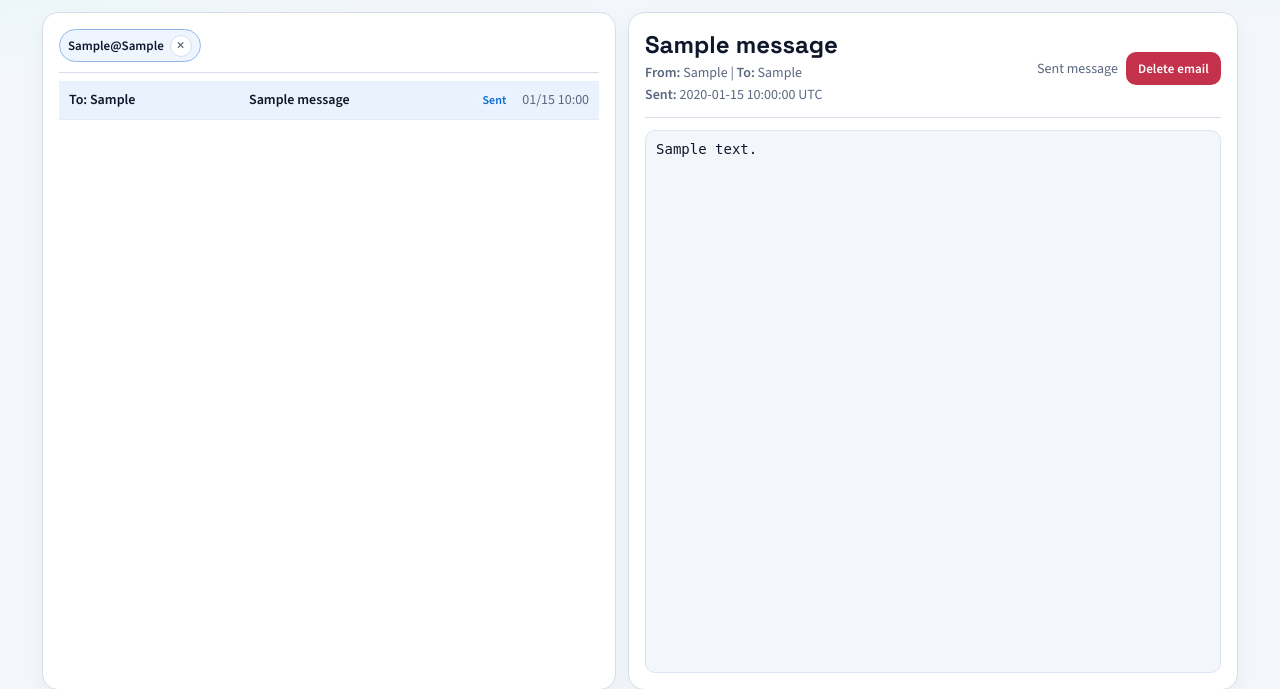
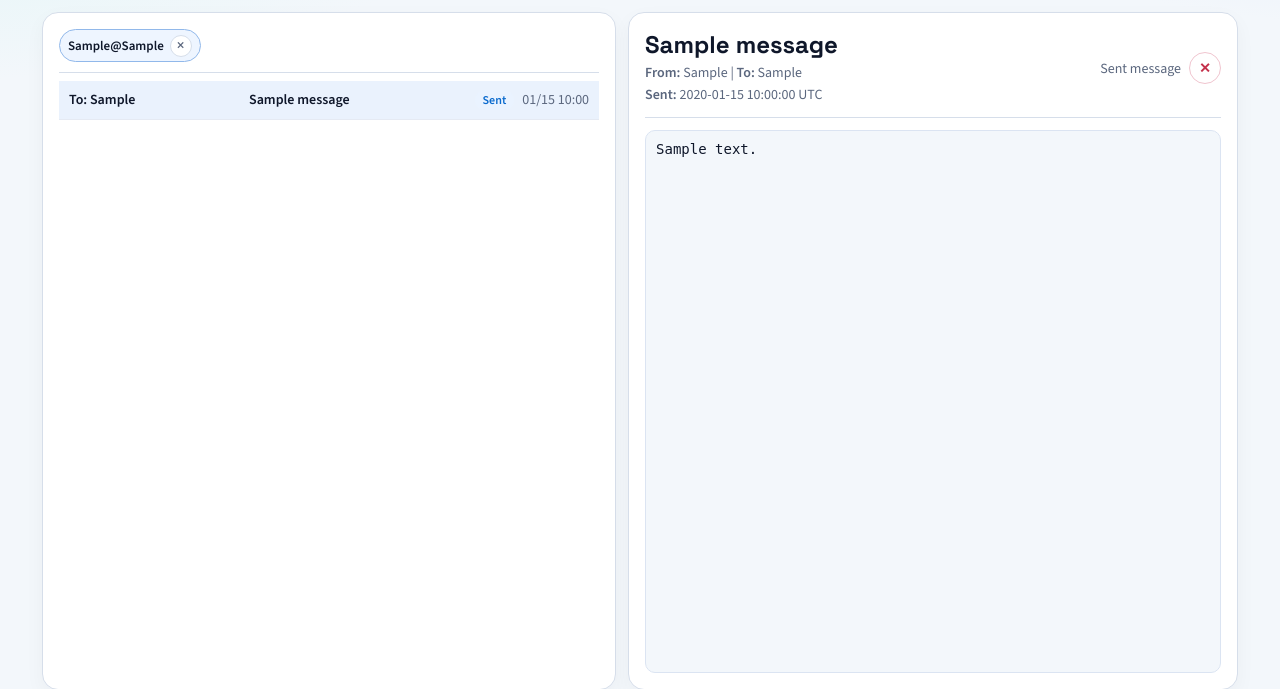
Before and after one commit to agarwalvijay/aliasnest, a FastAPI app: a page that uses app/templates/dashboard.html in a window 1280 px wide. Shown: the part 66-755 px from the top of the page. Run offline with FastAPI, Linux system fonts and the light colour scheme; the visitor is signed in with stand-in values (Sample User, id 1); tables that the repository leaves empty hold one stand-in row (values such as "Sample post").

Commit message:
Add reply-all support and switch message actions to icon buttons

```diff
--- a/app/main.py
+++ b/app/main.py
@@ -2,7 +2,7 @@ from datetime import datetime
 from email import policy
 from email.message import EmailMessage
 from email.parser import BytesParser
-from email.utils import parseaddr
+from email.utils import getaddresses, parseaddr
 import logging
 from pathlib import Path
 import re
@@ -116,11 +116,12 @@ def _can_send_from_domain(domain: str) -> bool:
     return domain.strip().lower().rstrip(".") in OUTBOUND_ALLOWED_DOMAINS
 
 
-def _reply_metadata(message: Message) -> tuple[str, str, str, str]:
+def _reply_metadata(message: Message) -> tuple[str, str, str, str, list[str]]:
     reply_to = ""
     message_id = ""
     references = ""
     subject = message.subject or "(No Subject)"
+    to_cc_addresses: list[str] = []
     try:
         raw_path = Path(message.raw_path)
         if raw_path.exists():
@@ -129,6 +130,7 @@ def _reply_metadata(message: Message) -> tuple[str, str, str, str]:
             message_id = parsed.get("Message-ID", "") or ""
             references = parsed.get("References", "") or ""
             subject = parsed.get("Subject", "") or subject
+            to_cc_addresses = [addr.strip().lower() for _, addr in getaddresses([parsed.get("To", ""), parsed.get("Cc", "")]) if addr]
     except Exception:
         reply_to = ""
 
@@ -137,7 +139,7 @@ def _reply_metadata(message: Message) -> tuple[str, str, str, str]:
     _, reply_address = parseaddr(reply_to)
     if not reply_address:
         _, reply_address = parseaddr(message.from_addr)
-    return reply_address, message_id.strip(), references.strip(), subject
+    return reply_address.strip().lower(), message_id.strip(), references.strip(), subject, to_cc_addresses
 
 
 def _extract_message_body(message: Message) -> str:
@@ -161,7 +163,7 @@ def _extract_message_body(message: Message) -> str:
     return message.text_preview or ""
 
 
-def _send_reply_email(mask: Mask, target_email: str, reply_body: str, in_reply_to: str, references: str, original_subject: str):
+def _send_reply_email(mask: Mask, target_emails: list[str], reply_body: str, in_reply_to: str, references: str, original_subject: str):
     subject = original_subject.strip() if original_subject else "(No Subject)"
     if not subject.lower().startswith("re:"):
         subject = f"Re: {subject}"
@@ -169,7 +171,7 @@ def _send_reply_email(mask: Mask, target_email: str, reply_body: str, in_reply_t
     sender = f"{mask.local_part}@{mask.domain}"
     msg = EmailMessage()
     msg["From"] = f"{OUTBOUND_FROM_NAME} <{sender}>"
-    msg["To"] = target_email
+    msg["To"] = ", ".join(target_emails)
     msg["Subject"] = subject
     if in_reply_to:
         msg["In-Reply-To"] = in_reply_to
@@ -613,6 +615,7 @@ def mark_message_unread(
 def reply_message(
     message_id: int,
     reply_body: str = Form(...),
+    reply_all: str = Form("false"),
     selected_mask: Optional[int] = Form(None),
     user: User = Depends(require_user),
     db: Session = Depends(get_db),
@@ -637,18 +640,30 @@ def reply_message(
     if not cleaned_reply:
         return RedirectResponse(url=f"/dashboard?selected_mask={mask.id}&error=Reply+message+cannot+be+empty", status_code=302)
 
-    target_email, in_reply_to, references, original_subject = _reply_metadata(message)
+    target_email, in_reply_to, references, original_subject, to_cc_addresses = _reply_metadata(message)
     if not target_email:
         return RedirectResponse(url=f"/dashboard?selected_mask={mask.id}&error=Could+not+resolve+reply+recipient", status_code=302)
+    mask_sender = f"{mask.local_part}@{mask.domain}".strip().lower()
+    should_reply_all = reply_all.strip().lower() in {"1", "true", "yes", "on"}
+    if should_reply_all:
+        recipients = {target_email}
+        recipients.update(to_cc_addresses)
+        recipients.discard(mask_sender)
+        recipients.discard("")
+        target_emails = sorted(recipients)
+    else:
+        target_emails = [target_email]
+    if not target_emails:
+        return RedirectResponse(url=f"/dashboard?selected_mask={mask.id}&error=No+valid+reply+recipient+found", status_code=302)
 
     try:
-        sent_msg, sender, sent_subject = _send_reply_email(mask, target_email, cleaned_reply, in_reply_to, references, original_subject)
+        sent_msg, sender, sent_subject = _send_reply_email(mask, target_emails, cleaned_reply, in_reply_to, references, original_subject)
     except Exception as exc:
         logger.exception(
             "Failed outbound reply send. mask_id=%s mask_domain=%s recipient=%s",
             mask.id,
             mask.domain,
-            target_email,
+            ",".join(target_emails),
         )
         error_text = str(exc).lower()
         if "authentication" in error_text or "auth" in error_text:
@@ -669,7 +684,7 @@ def reply_message(
         Message(
             mask_id=mask.id,
             from_addr=sender[:500],
-            to_addr=target_email[:500],
+            to_addr=", ".join(target_emails)[:500],
             subject=sent_subject[:500],
             text_preview=cleaned_reply[:2000],
             is_outbound=True,
--- a/app/static/styles.css
+++ b/app/static/styles.css
@@ -536,16 +536,45 @@ button.danger:hover {
   gap: 8px;
 }
 
-.action-link {
+.icon-action {
   list-style: none;
   cursor: pointer;
+  width: 32px;
+  height: 32px;
+  border: 1px solid var(--line);
+  border-radius: 999px;
+  display: grid;
+  place-items: center;
   color: var(--accent);
-  font-weight: 600;
+  font-size: 16px;
+  background: #fff;
+  user-select: none;
+}
+
+.icon-action::-webkit-details-marker {
+  display: none;
+}
+
+.icon-action-btn {
+  width: 32px;
+  height: 32px;
+  border: 1px solid var(--line);
+  border-radius: 999px;
+  background: #fff;
+  color: var(--muted);
+  display: grid;
+  place-items: center;
+  padding: 0;
   font-size: 14px;
 }
 
-.action-link::-webkit-details-marker {
-  display: none;
+.icon-action-btn:hover {
+  background: #f5f9ff;
+}
+
+.danger-icon {
+  color: var(--danger);
+  border-color: #f0c5cf;
 }
 
 .reply-menu {
--- a/app/templates/dashboard.html
+++ b/app/templates/dashboard.html
@@ -177,13 +177,25 @@
           <div class="message-actions">
             {% if can_reply_active_mask and not active_message.is_outbound %}
               <details class="reply-menu">
-                <summary class="action-link">Reply</summary>
+                <summary class="icon-action" title="Reply" aria-label="Reply">↩</summary>
                 <form method="post" action="/messages/{{ active_message.id }}/reply" class="stack reply-form">
                   {% if active_mask %}<input type="hidden" name="selected_mask" value="{{ active_mask.id }}" />{% endif %}
+                  <input type="hidden" name="reply_all" value="false" />
                   <label>Reply message
                     <textarea name="reply_body" rows="5" required placeholder="Write your reply..."></textarea>
                   </label>
                   <button type="submit">Send reply</button>
+                </form>
+              </details>
+              <details class="reply-menu">
+                <summary class="icon-action" title="Reply all" aria-label="Reply all">↪</summary>
+                <form method="post" action="/messages/{{ active_message.id }}/reply" class="stack reply-form">
+                  {% if active_mask %}<input type="hidden" name="selected_mask" value="{{ active_mask.id }}" />{% endif %}
+                  <input type="hidden" name="reply_all" value="true" />
+                  <label>Reply all message
+                    <textarea name="reply_body" rows="5" required placeholder="Write your reply to all recipients..."></textarea>
+                  </label>
+                  <button type="submit">Send reply all</button>
                 </form>
               </details>
             {% elif active_message.is_outbound %}
@@ -196,19 +208,19 @@
               {% if active_message.is_read %}
                 <form method="post" action="/messages/{{ active_message.id }}/mark-unread" class="inline-form">
                   {% if active_mask %}<input type="hidden" name="selected_mask" value="{{ active_mask.id }}" />{% endif %}
-                  <button type="submit" class="ghost">Mark unread</button>
+                  <button type="submit" class="icon-action-btn" title="Mark unread" aria-label="Mark unread">●</button>
                 </form>
               {% else %}
                 <form method="post" action="/messages/{{ active_message.id }}/mark-read" class="inline-form">
                   {% if active_mask %}<input type="hidden" name="selected_mask" value="{{ active_mask.id }}" />{% endif %}
-                  <button type="submit" class="ghost">Mark read</button>
+                  <button type="submit" class="icon-action-btn" title="Mark read" aria-label="Mark read">○</button>
                 </form>
               {% endif %}
             {% endif %}
 
             <form method="post" action="/messages/{{ active_message.id }}/delete" class="inline-form">
               {% if active_mask %}<input type="hidden" name="selected_mask" value="{{ active_mask.id }}" />{% endif %}
-              <button type="submit" class="danger">Delete email</button>
+              <button type="submit" class="icon-action-btn danger-icon" title="Delete email" aria-label="Delete email">✕</button>
             </form>
           </div>
         </div>
```
